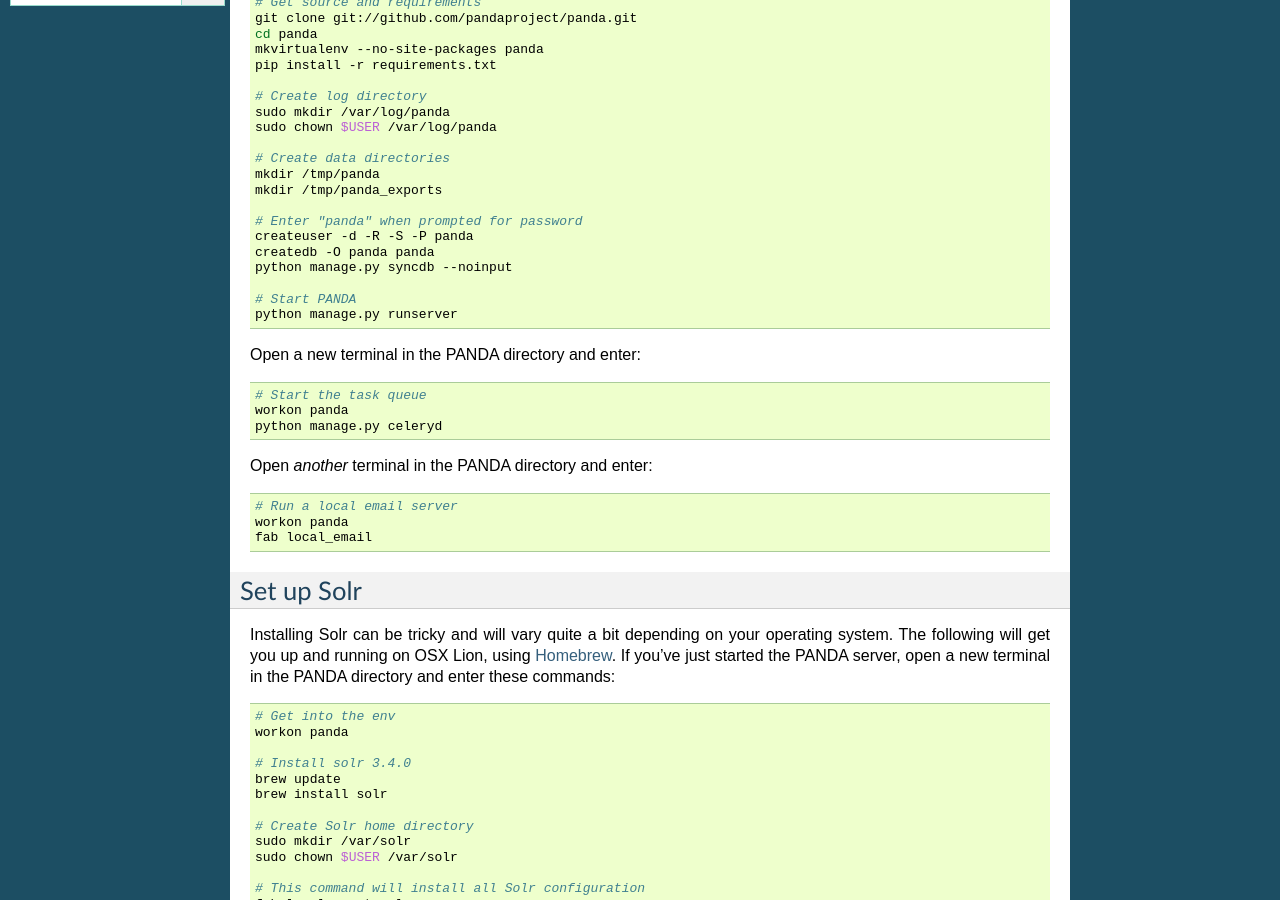
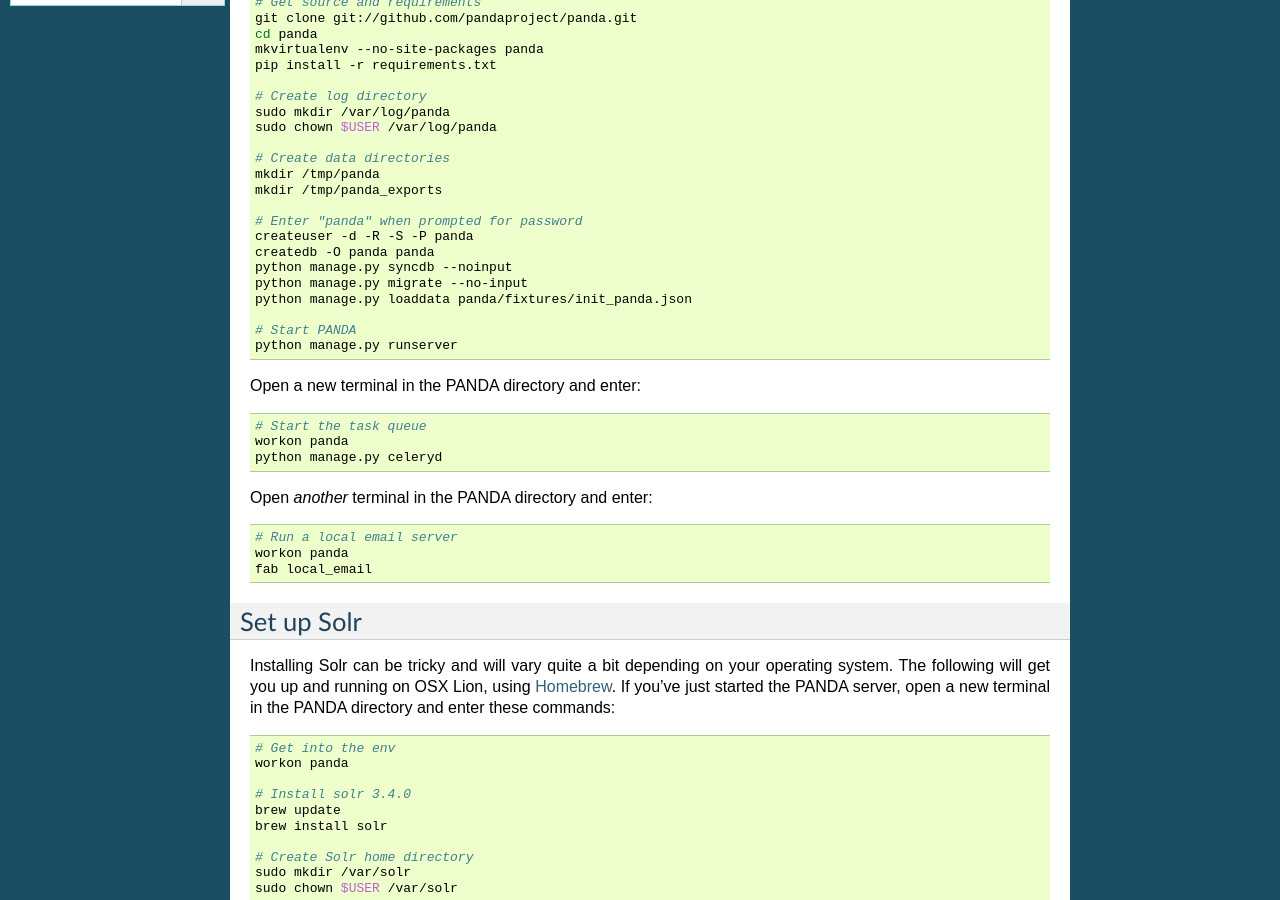
Before and after one commit to pandaproject/panda, a Sphinx documentation site: the page built from docs/local_development.rst, in a window 1280 px wide and 900 px high, scrolled down 431 px. Built offline with Sphinx 7.4.7, drawn with Linux system fonts in a browser that asks for light colours.

Commit message:
Add missing local install commands. Closes #438.

```diff
--- a/docs/local_development.rst
+++ b/docs/local_development.rst
@@ -37,6 +37,8 @@
     createuser -d -R -S -P panda
     createdb -O panda panda
     python manage.py syncdb --noinput
+    python manage.py migrate --no-input
+    python manage.py loaddata panda/fixtures/init_panda.json
 
     # Start PANDA
     python manage.py runserver
```
